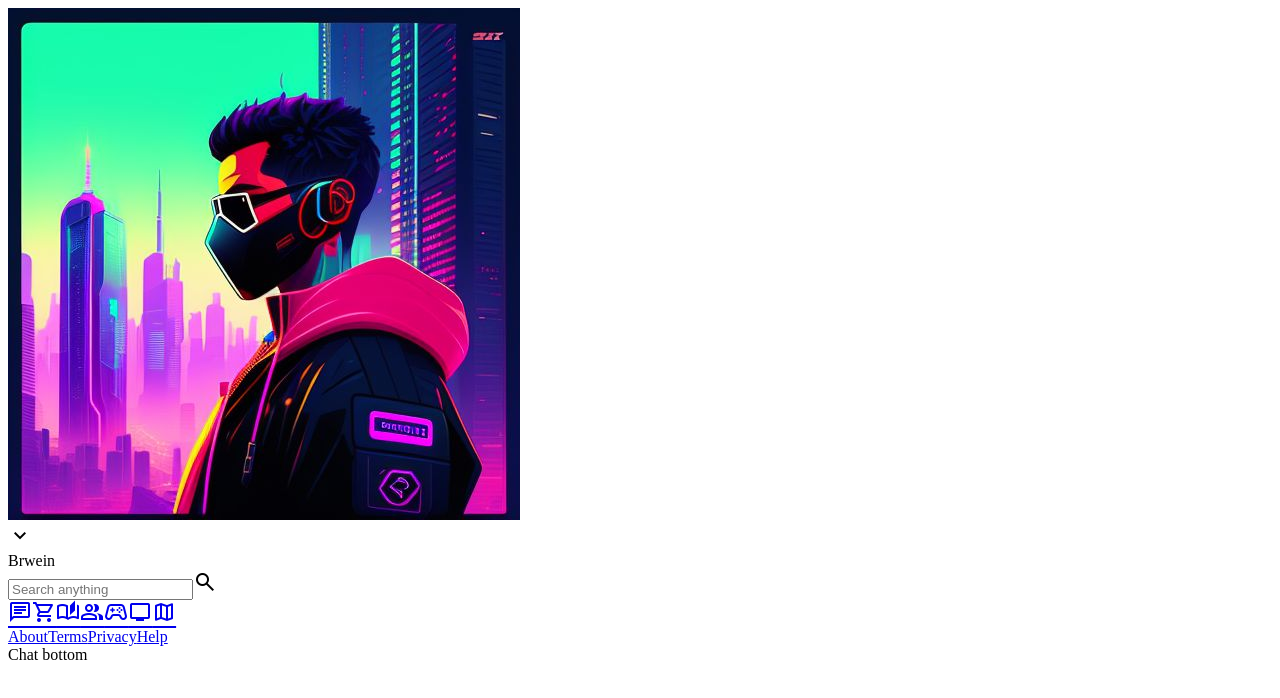
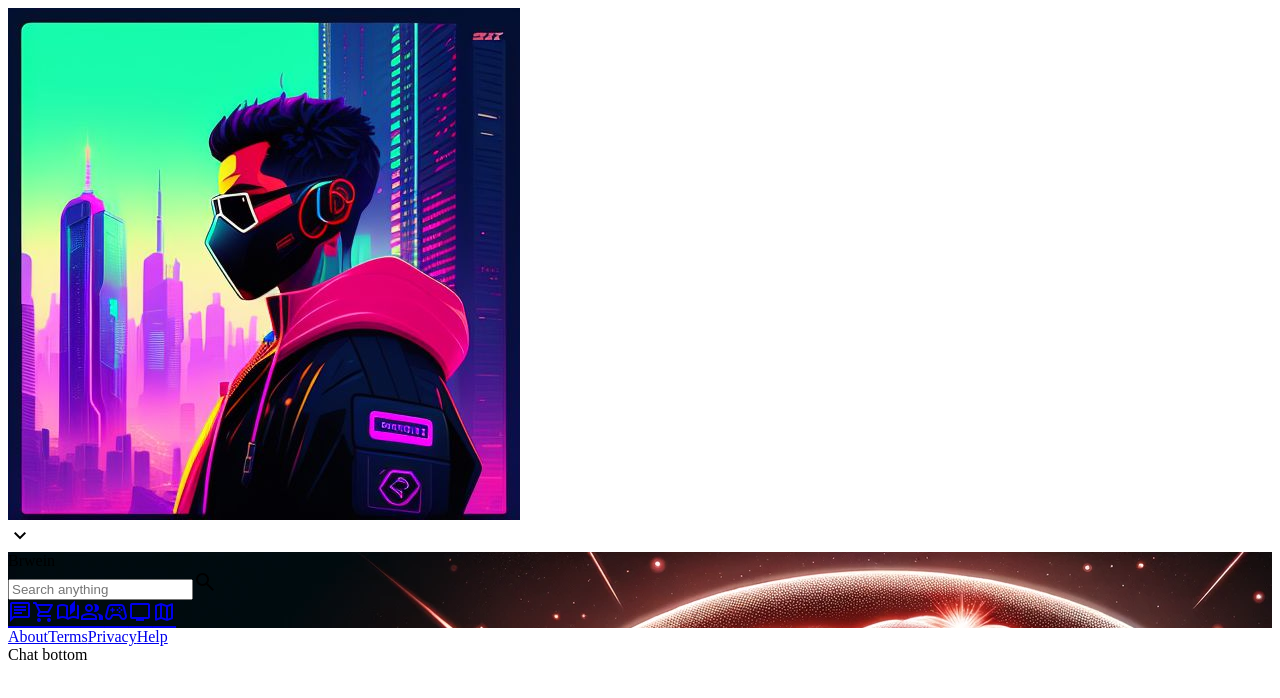
Before and after one commit to BerjisTech/brwein, an Angular app: page / in a window 1280 px wide. Shown: the top 698 px of the page. Built offline with nearby package versions, Linux system fonts and the light colour scheme.

Commit message:
Add background image on search form page - currently home

```diff
--- a/src/app/components/nliv/home/home.component.html
+++ b/src/app/components/nliv/home/home.component.html
@@ -1,9 +1,11 @@
-<div class="flex flex-col items-center justify-center gap-7 w-screen mt-[25vh]">
-    <div [ngClass]="{'h-full flex items-center justify-center font-black text-[50px]': true, 'hidden': hasSuggestions}">
+<div class="w-screen h-[71vh]" style="background-image: url('/assets/images/brwein.webp')">
+    <div class="w-full h-full flex flex-col items-center justify-center gap-7 bg-slate-50 bg-opacity-50">
+        <div class="flex-grow"></div>
+        <div [ngClass]="{'flex items-center justify-center font-black text-[50px]': true, 'hidden': hasSuggestions}">
             Brwein
         </div>
         <form [ngClass]="{
-            'relative border-1 border-solid flex items-center justify-center min-w-[60%] max-w-full': true,
+            'relative border-1 border-solid flex items-center justify-center min-w-[60%] max-w-full bg-slate-50': true,
             'rounded-t-xl border-slate-200': hasSuggestions,
             'rounded-full border-slate-800': !hasSuggestions
           }" (submit)="onSuggestionClick(suggestion)">
@@ -19,7 +21,7 @@
                     (click)="onSuggestionClick(suggestion)">{{ suggestion }}</span>
             </div>
         </form>
-    <div [ngClass]="{'h-full flex items-center justify-center': true, 'mt-[-110px]': hasSuggestions}">
+        <div [ngClass]="{'flex items-center justify-center': true, 'mt-[-110px]': hasSuggestions}">
             <a href="/chat"
                 class="text-decoration-none text-slate-950 hover:text-orange-500 p-2 h-full flex items-center justify-center material-symbols-outlined"
                 role="button">chat</a>
@@ -42,4 +44,6 @@
                 class="text-decoration-none text-slate-950 hover:text-orange-500 p-2 h-full flex items-center justify-center material-symbols-outlined"
                 role="button">map</a>
         </div>
+        <div class="flex-grow"></div>
     </div>
+</div>
```
Also changed, not shown: src/assets/images/brwein.webp (added). Lines whose indentation alone changed are shown as unchanged.
